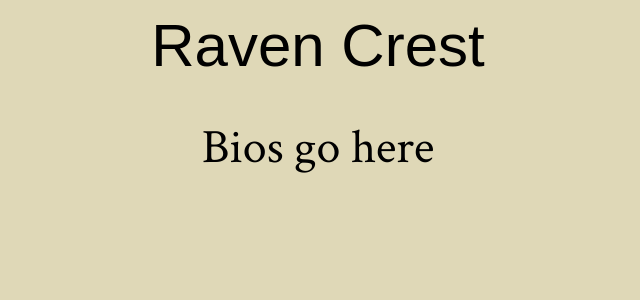
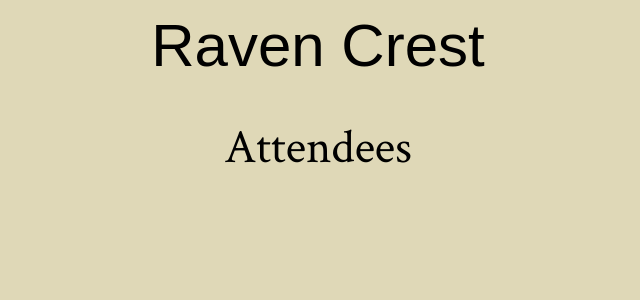
Before and after one commit to madfun12/raven-crest, a Next.js app: page / in a window 1280 px wide. Shown: the top 300 px of the page, without its empty margins (322-962 px from the left). Built offline with nearby package versions, Linux system fonts and the light colour scheme; a web font is replaced by a local one.

Commit message:
test commit

```diff
--- a/app/(home)/page.tsx
+++ b/app/(home)/page.tsx
@@ -3,7 +3,7 @@ import Image from "next/image";
 export default function Home() {
     return (
         <main className="flex items-center justify-center p-8">
-            <h1 className="text-5xl">Bios go here</h1>
+            <h1 className="text-5xl">Attendees</h1>
         </main>
     );
 }
```
